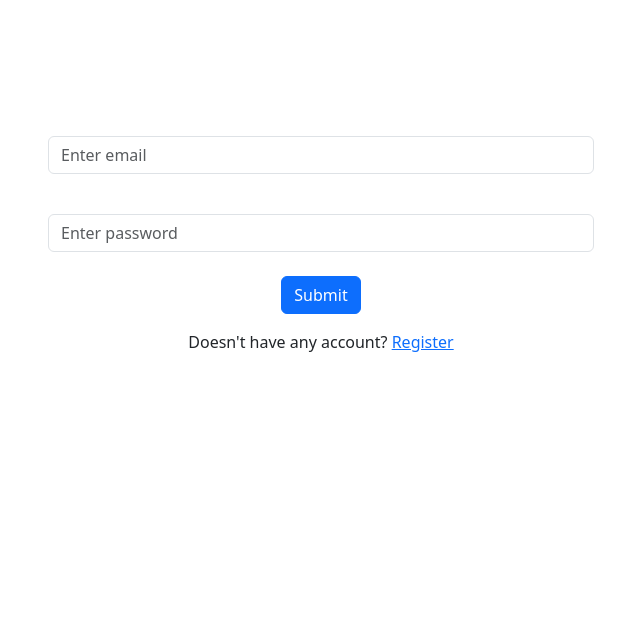
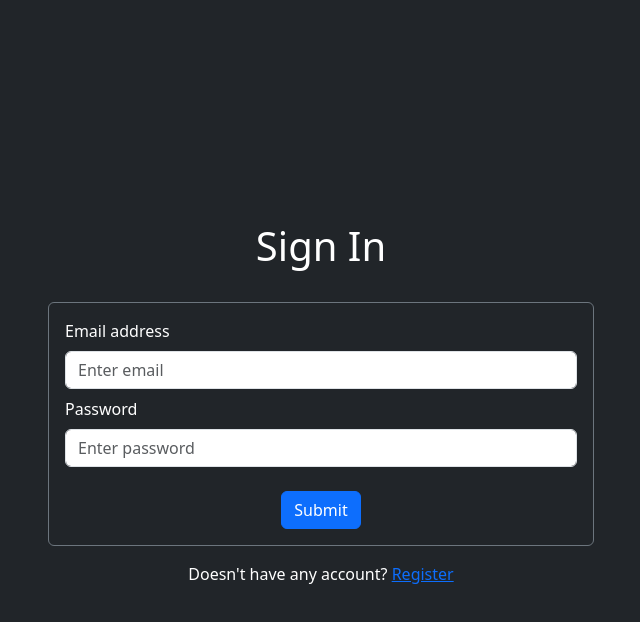
Before and after one commit to MiNHAZ-33/teacher-management-frontend, a React (Create React App) app: page /login in a window 1280 px wide. Shown: the top 622 px of the page, without its empty margins (319-959 px from the left). Built offline with nearby package versions, Linux system fonts and the light colour scheme.

Commit message:
dakr mode issue fixed for login and signup

```diff
--- a/src/component/LoginPage.css
+++ b/src/component/LoginPage.css
@@ -2,3 +2,10 @@ body {
     background-color: #212529;
     /* Set the background color to a dark color */
 }
+
+.bg-dark {
+    display: flex;
+    align-items: center;
+    justify-content: center;
+    min-height: 100vh;
+  }
--- a/src/component/LoginPage.jsx
+++ b/src/component/LoginPage.jsx
@@ -6,9 +6,10 @@ import './LoginPage.css';
 
 const LoginPage = () => {
     return (
+        <div className='bg-dark'>
             <FormContainer>
                 <h1 className='text-center pt-4 pb-4 text-white'>Sign In</h1>
-            <Form className='text-white'>
+                <Form className='text-white border border-secondary p-3 rounded'>
                     <Form.Group >
                         <Form.Label>Email address</Form.Label>
                         <Form.Control type="email" placeholder="Enter email" />
@@ -22,7 +23,7 @@ const LoginPage = () => {
                     </div>
                 </Form>
 
-            <Row className='py-3 text-center'>
+                <Row className='py-3 text-center text-white'>
                     <Col>
                         Doesn't have any account?{' '}
                         <Link to={'/signup'}>
@@ -31,6 +32,7 @@ const LoginPage = () => {
                     </Col>
                 </Row>
             </FormContainer>
+        </div>
     )
 }
 
--- a/src/component/SignUpPage.jsx
+++ b/src/component/SignUpPage.jsx
@@ -9,7 +9,7 @@ const SignUpPage = () => {
             <FormContainer>
                 <h1 className='text-center pt-4 pb-4 text-white'>Sign Up</h1>
 
-                <Form className='text-white' >
+                <Form className='text-white border border-secondary p-3 rounded' >
                     <Form.Group>
                         <Form.Label>Full Name</Form.Label>
                         <Form.Control type="text" placeholder="Enter full name" />
```
Lines whose indentation alone changed are shown as unchanged.
